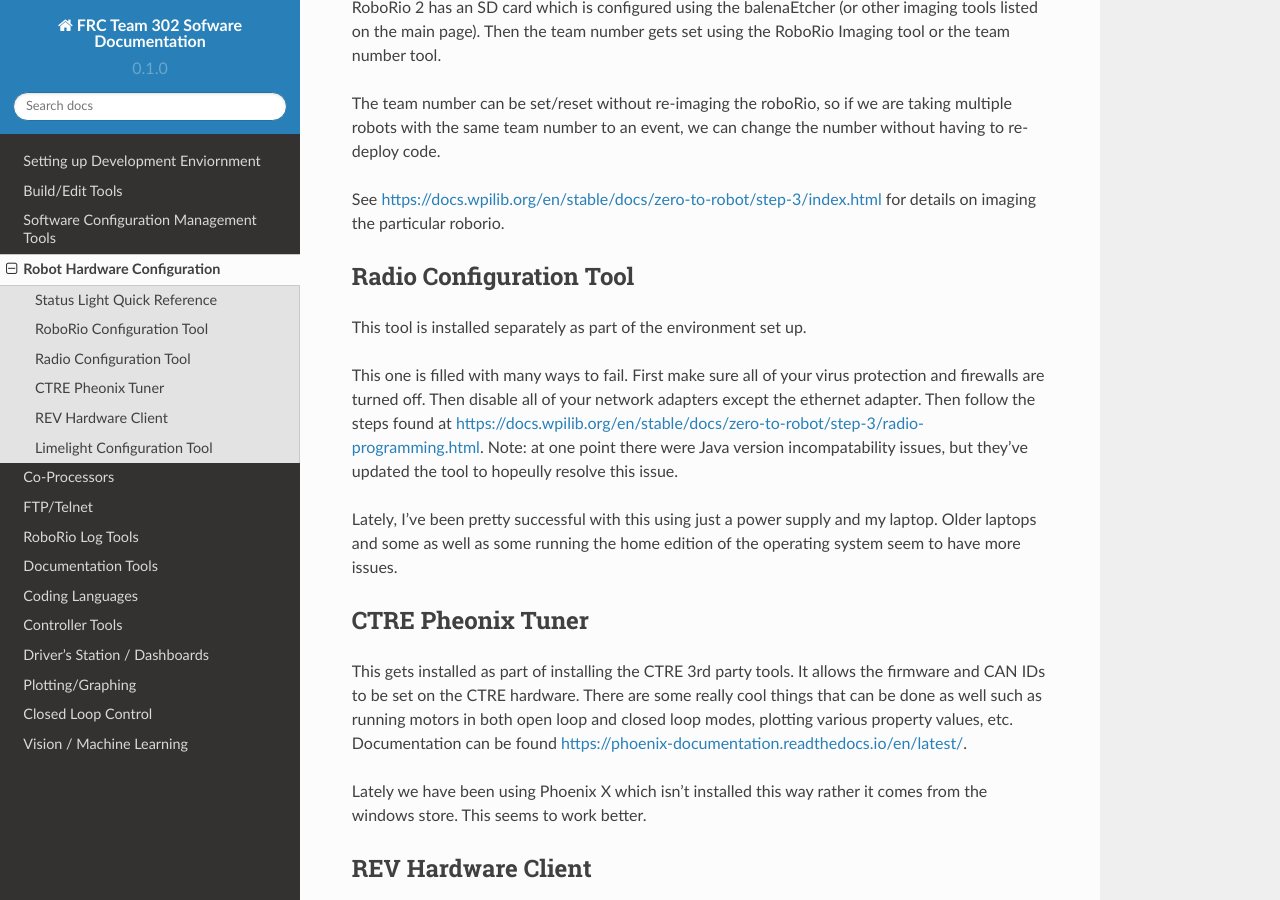
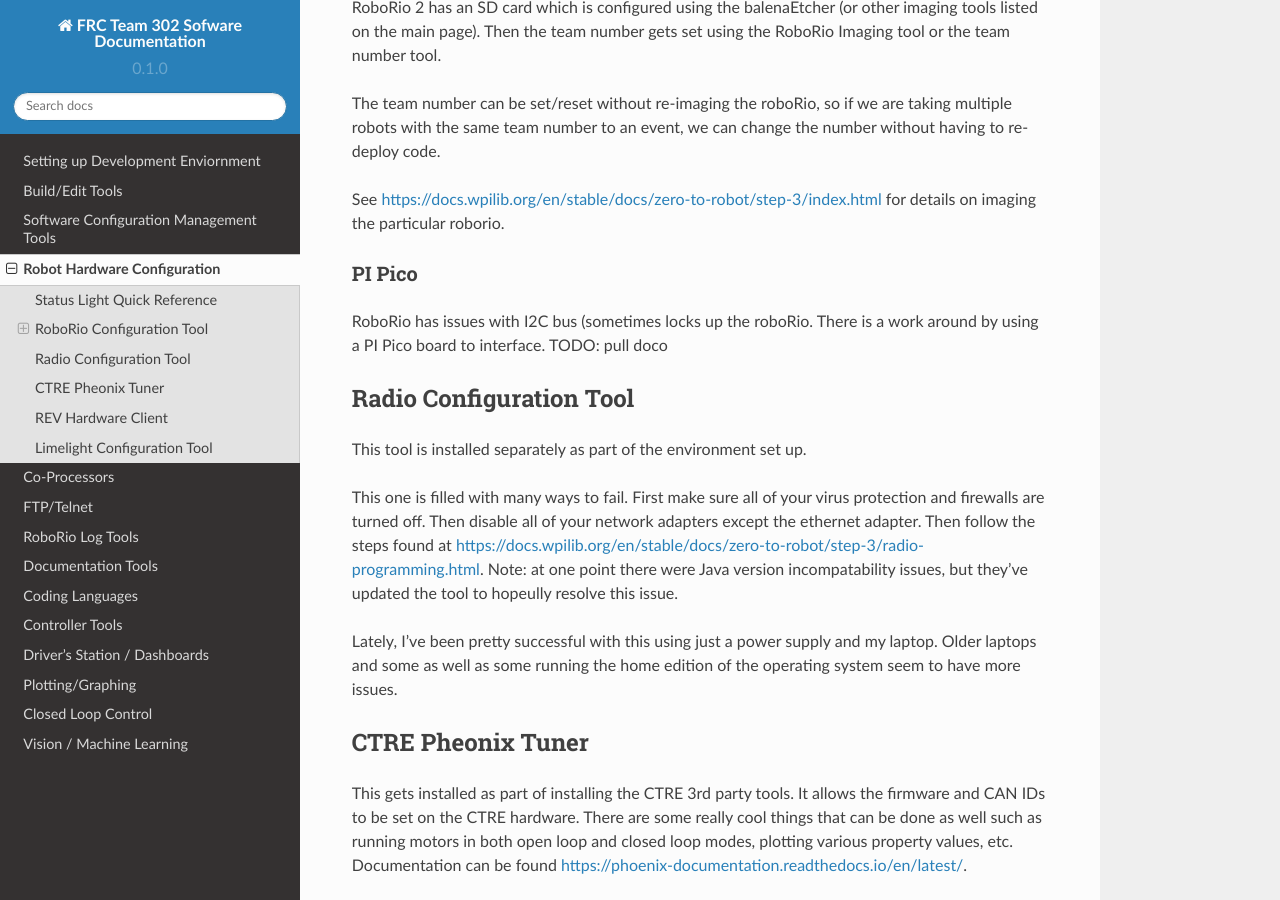
Before and after one commit to Team302/Team302Doco, a Sphinx documentation site: the page built from docs/source/hardware.rst, in a window 1280 px wide and 900 px high, scrolled down 444 px. Built offline with Sphinx 7.4.7 and the Read the Docs theme 2.0.0, drawn with Linux system fonts in a browser that asks for light colours.

Commit message:
Update hardware.rst

```diff
--- a/docs/source/hardware.rst
+++ b/docs/source/hardware.rst
@@ -1,15 +1,17 @@
+###############################
 Robot Hardware Configuration
-=============================
-
+###############################
 Robot Hardware overview can be found at https://docs.wpilib.org/en/stable/stubs/hardware-stub.html.
 
+*****************************************
 Status Light Quick Reference
-----------------------------------
+*****************************************
 
 https://docs.wpilib.org/en/stable/docs/hardware/hardware-basics/status-lights-ref.html
 
+*****************************************
 RoboRio Configuration Tool
-----------------------------------
+*****************************************
 
 This is part of the FRC Game Tools that gets installed as part of installing the environment.  Some keys are the RoboRio 1 doesn't have an SD card and is configured completely using the tool.  RoboRio 2 has an SD card which is configured using the balenaEtcher (or other imaging tools listed on the main page).  Then the team number gets set using the RoboRio Imaging tool or the team number tool.
 
@@ -18,8 +20,15 @@
 See https://docs.wpilib.org/en/stable/docs/zero-to-robot/step-3/index.html for details on imaging the particular roborio.
 
 
+PI Pico
+================
+
+RoboRio has issues with I2C bus (sometimes locks up the roboRio.   There is a work around by using a PI Pico board to interface.
+TODO:  pull doco
+
+*****************************************
 Radio Configuration Tool
-----------------------------------
+*****************************************
 
 This tool is installed separately as part of the environment set up.
 
@@ -29,19 +38,22 @@
 
 
 
+*****************************************
 CTRE Pheonix Tuner
----------------------
+*****************************************
 
 This gets installed as part of installing the CTRE 3rd party tools. It allows the firmware and CAN IDs to be set on the CTRE hardware. There are some really cool things that can be done as well such as running motors in both open loop and closed loop modes, plotting various property values, etc. Documentation can be found https://phoenix-documentation.readthedocs.io/en/latest/.
 
 Lately we have been using Phoenix X which isn't installed this way rather it comes from the windows store.  This seems to work better.
 
+*****************************************
 REV Hardware Client
------------------------------
+*****************************************
 
 See https://docs.revrobotics.com/rev-hardware-client/ for setting up REV hardware.
 
+*****************************************
 Limelight Configuration Tool
------------------------------
+*****************************************
 
 Limelight (vision solution) has a series of tools found at https://limelightvision.io/pages/downloads.
```
